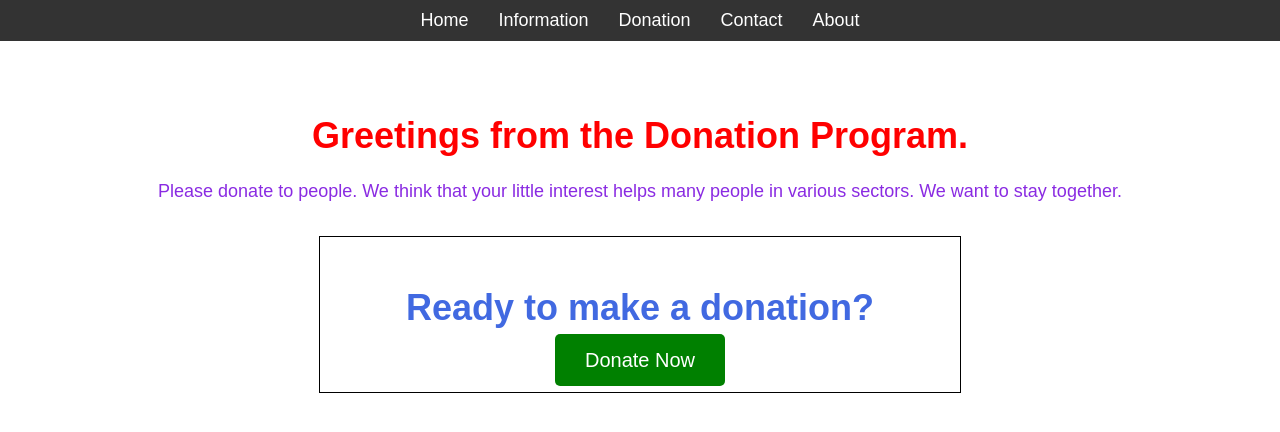
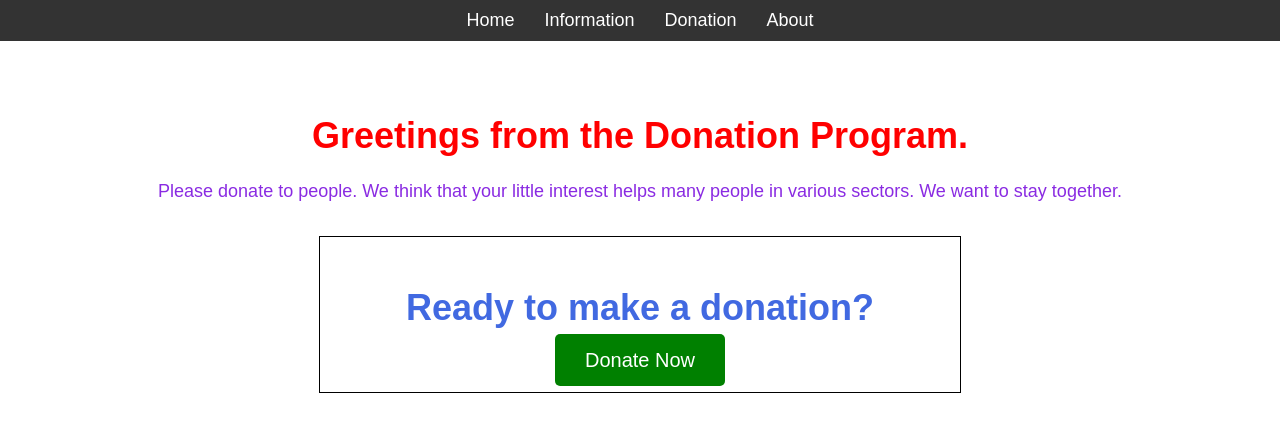
Before and after one commit to mdnahidimtiaz/Donation-app, a React (Create React App) app: page / in a window 1280 px wide. Shown: the top 432 px of the page. Built offline with nearby package versions, Linux system fonts and the light colour scheme.

Commit message:
Update App.js

```diff
--- a/src/App.js
+++ b/src/App.js
@@ -3,7 +3,6 @@
 import { BrowserRouter as Router, Routes, Route, Link } from 'react-router-dom';
 import Home from './pages/Home';
 import About from './pages/About';
-import Contact from './pages/Contact';
 import Donation from './pages/Donation';  // Change DONATION to Donation
 import Information from './pages/Information';  // Change INFORMATION to Information
 
@@ -16,7 +15,6 @@
             <li><Link to="/">Home</Link></li>
             <li><Link to="/information">Information</Link></li>
             <li><Link to="/donation">Donation</Link></li>
-            <li><Link to="/contact">Contact</Link></li>
             <li><Link to="/about">About</Link></li>
 
 
@@ -27,7 +25,6 @@
           <Route path="/" element={<Home />} />
           <Route path="/information" element={<Information />} />
           <Route path="/donation" element={<Donation />} />
-          <Route path="/contact" element={<Contact />} />
           <Route path="/about" element={<About />} />
         </Routes>
       </div>
```
